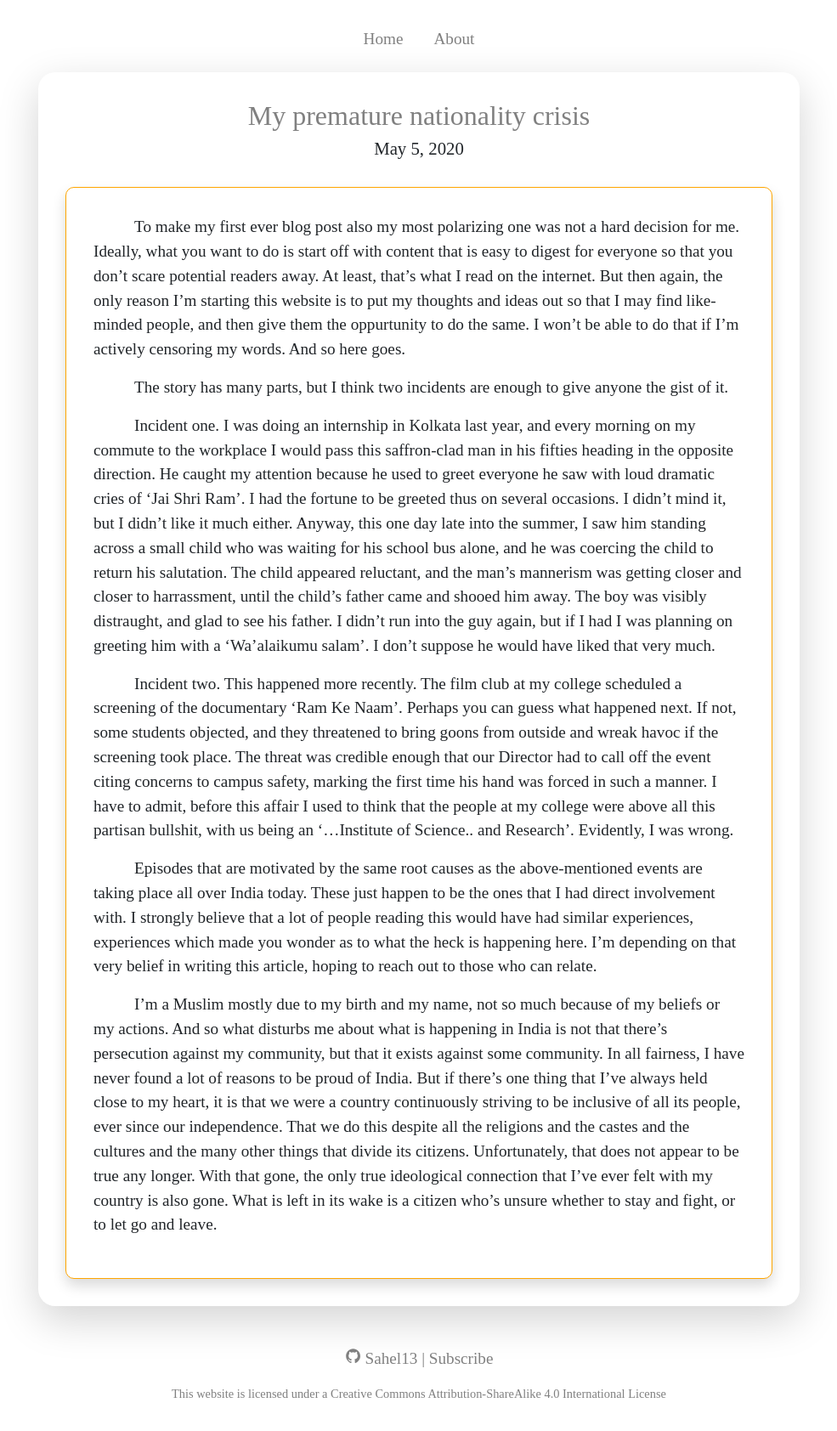
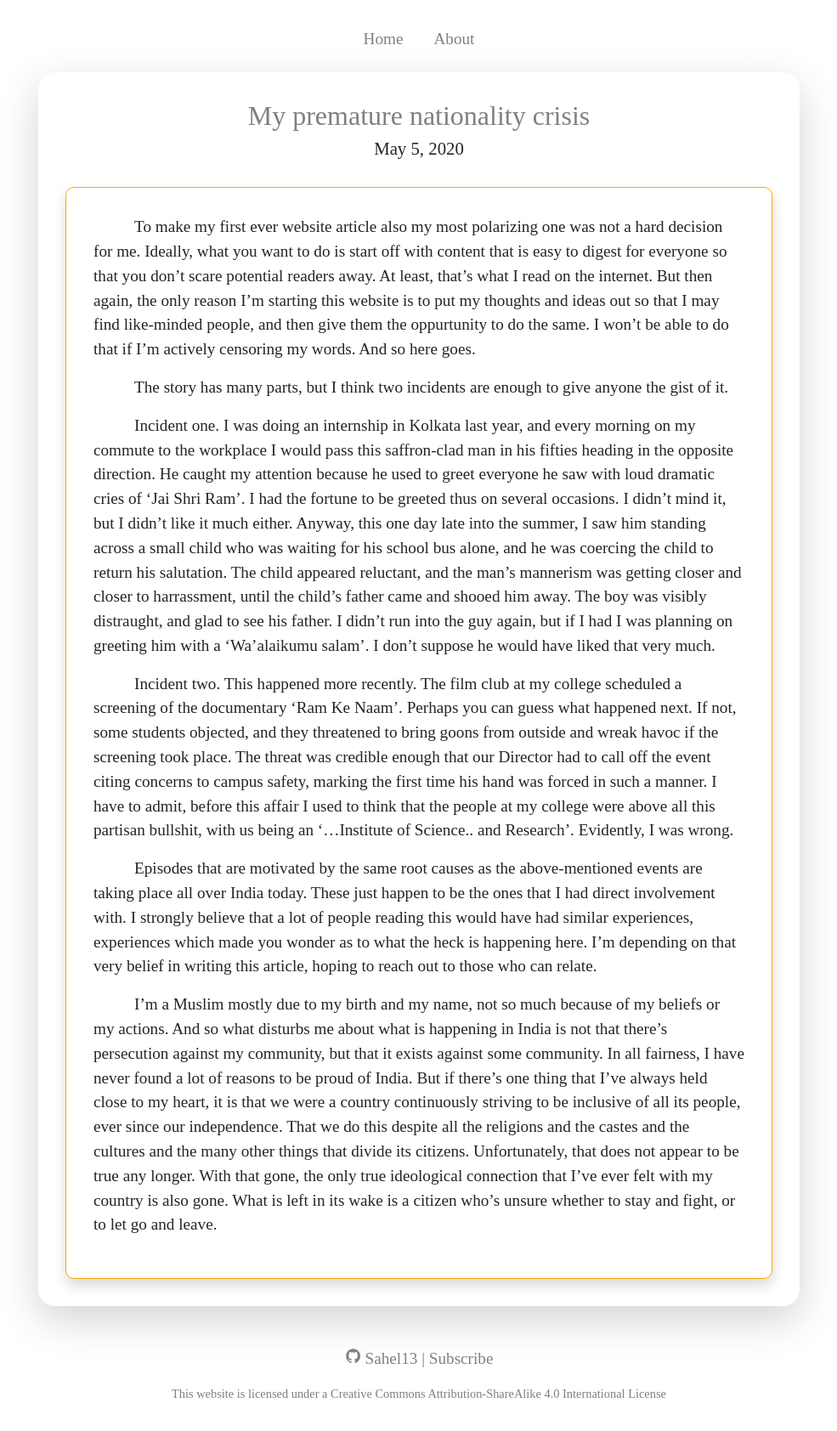
Before and after one commit to Sahel13/TheStudentWatch-Old, a Jekyll site: the page built from _posts/2020-05-05-my-premature-nationality-crisis.md, in a window 1280 px wide. Shown: the whole page at 85% size, without its empty margins (147-1132 px from the left). Built offline with Jekyll 4.4.1, drawn with Linux system fonts in a browser that asks for light colours; nearby versions of some CDN libraries.

Commit message:
Small textual changes made

```diff
--- a/_posts/2020-05-05-my-premature-nationality-crisis.md
+++ b/_posts/2020-05-05-my-premature-nationality-crisis.md
@@ -6,7 +6,7 @@ excerpt: My personal experiences with the degrading religious tolerance and free
 description: An article about a student's experiences with the degrading religious tolerance and freedom of expression in India.
 ---
 
-To make my first ever blog post also my most polarizing one was not a hard decision for me. Ideally, what you want to do is start off with content that is easy to digest for everyone so that you don't scare potential readers away. At least, that's what I read on the internet. But then again, the only reason I'm starting this website is to put my thoughts and ideas out so that I may find like-minded people, and then give them the oppurtunity to do the same. I won't be able to do that if I'm actively censoring my words. And so here goes.
+To make my first ever website article also my most polarizing one was not a hard decision for me. Ideally, what you want to do is start off with content that is easy to digest for everyone so that you don't scare potential readers away. At least, that's what I read on the internet. But then again, the only reason I'm starting this website is to put my thoughts and ideas out so that I may find like-minded people, and then give them the oppurtunity to do the same. I won't be able to do that if I'm actively censoring my words. And so here goes.
 
 The story has many parts, but I think two incidents are enough to give anyone the gist of it.
 
```
